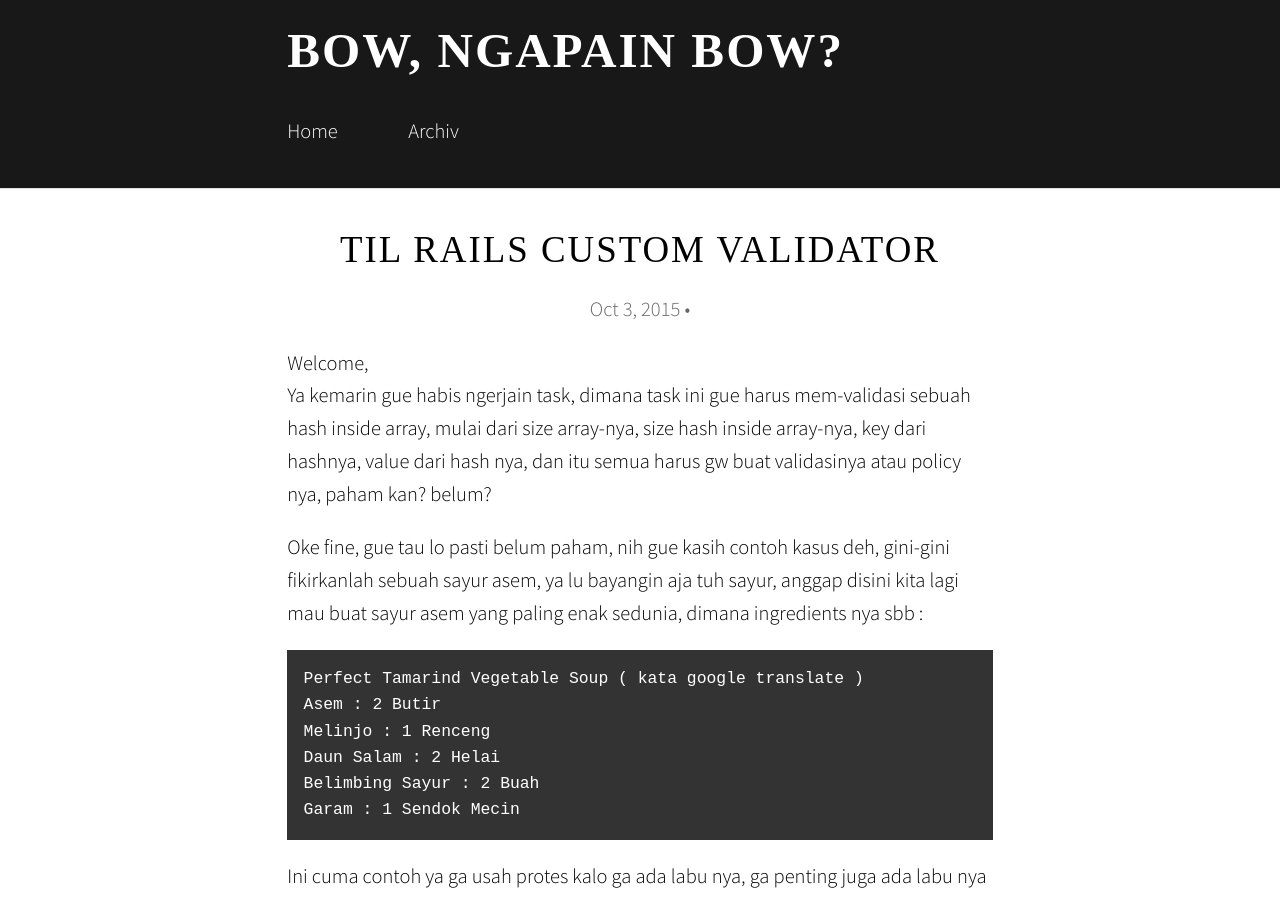
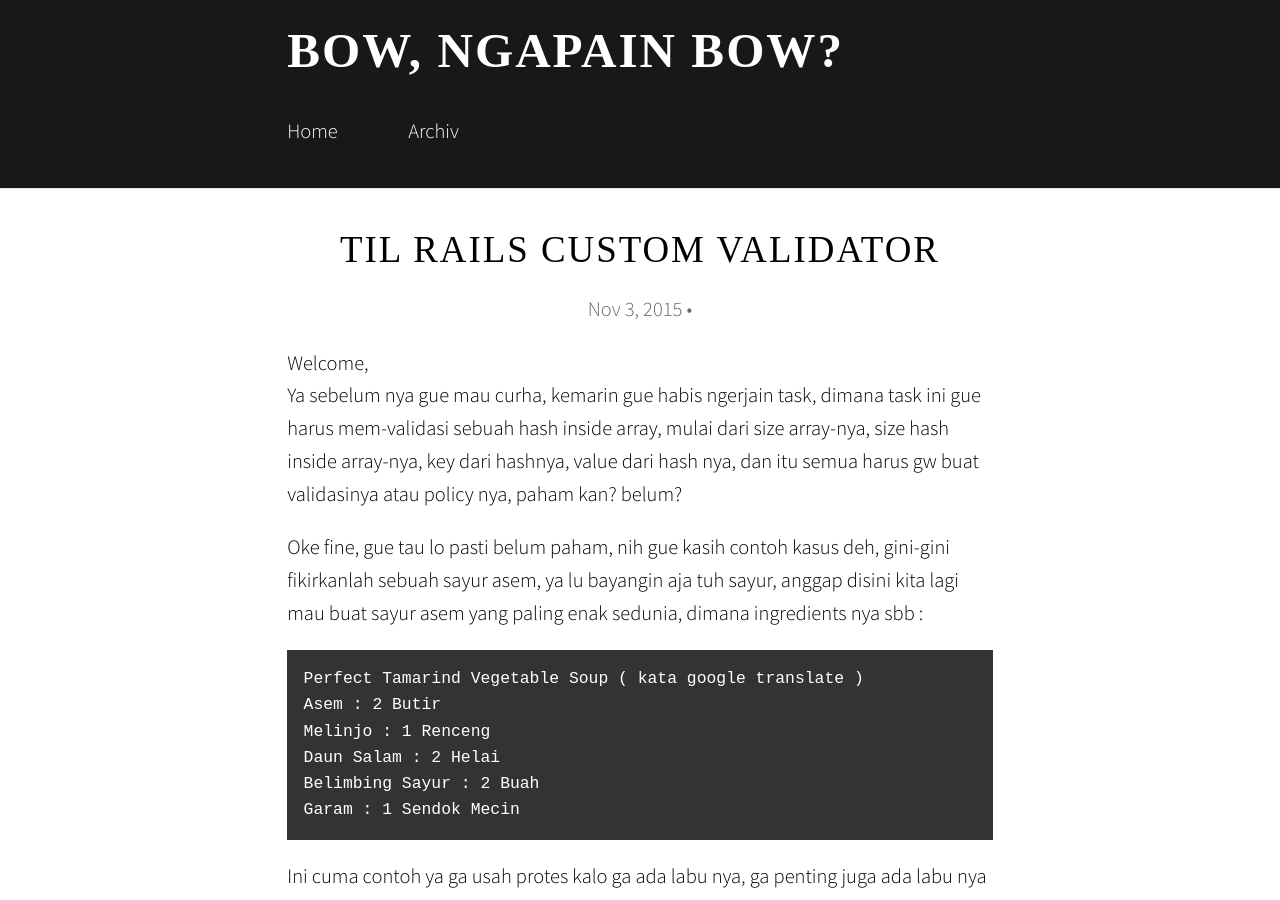
Before and after one commit to bowekr/bowekr.github.io, a Jekyll site: the page built from _posts/2015-11-03-TIL-validate-part-1.md, in a window 1280 px wide and 900 px high. Built offline with Jekyll 4.4.1, drawn with Linux system fonts in a browser that asks for light colours; some web fonts are replaced; Markdown is read by kramdown in place of the engine named in the settings; comment, search, counter and statistics services are not loaded.

Commit message:
fix article

```diff
--- a/_posts/2015-10-03-TIL-validate-part-1.md
+++ b/_posts/2015-11-03-TIL-validate-part-1.md
@@ -4,7 +4,7 @@ layout: default
 ---
 
 Welcome,
-Ya kemarin gue habis ngerjain task, dimana task ini gue harus mem-validasi sebuah hash inside array,
+Ya sebelum nya gue mau curha, kemarin gue habis ngerjain task, dimana task ini gue harus mem-validasi sebuah hash inside array,
 mulai dari size array-nya, size hash inside array-nya, key dari hashnya, value dari hash nya,
 dan itu semua harus gw buat validasinya atau policy nya, paham kan? belum?
 
```
